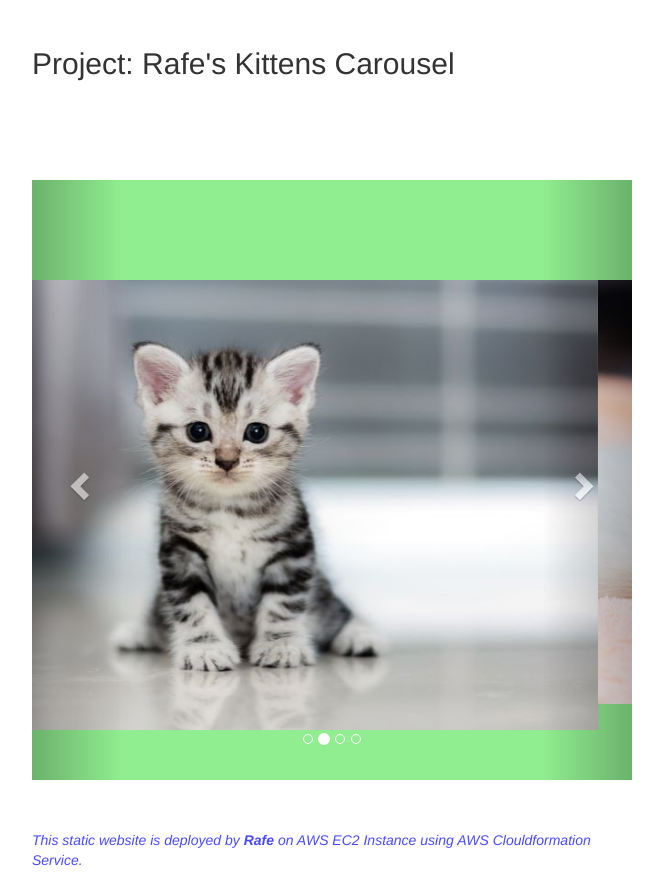
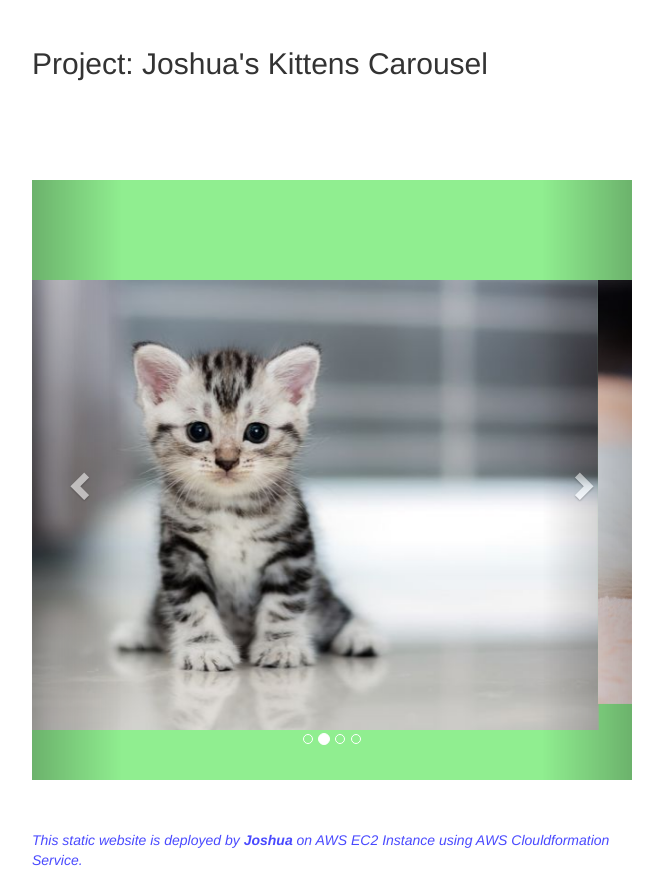
Before and after one commit to ikjosh/josh-Project-kittens-carousel-static-website-EC2-CF, a plain HTML site: page static-web/index.html in a window 1280 px wide. Shown: the part 303-1183 px from the top of the page, without its empty margins (308-971 px from the left). Drawn offline with nearby package versions, Linux system fonts and the light colour scheme.

Commit message:
updated the index file

```diff
--- a/static-web/index.html
+++ b/static-web/index.html
@@ -45,7 +45,7 @@
 
   <div><img src="clarusway-logo.jpg" height="200"></div>
 
-  <h2> Project: Rafe's Kittens Carousel</h2>
+  <h2> Project: Joshua's Kittens Carousel</h2>
 
   <div id="myCarousel" class="carousel slide" data-ride="carousel">
     <!-- Indicators -->
@@ -84,7 +84,7 @@
   </div>
 
 
-  <p class="footnote"><i>This static website is deployed by <b> Rafe </b> on AWS EC2 Instance using AWS
+  <p class="footnote"><i>This static website is deployed by <b> Joshua </b> on AWS EC2 Instance using AWS
       Clouldformation Service.</i></p>
 </body>
 
```
Also changed, not shown: 1 other file.
